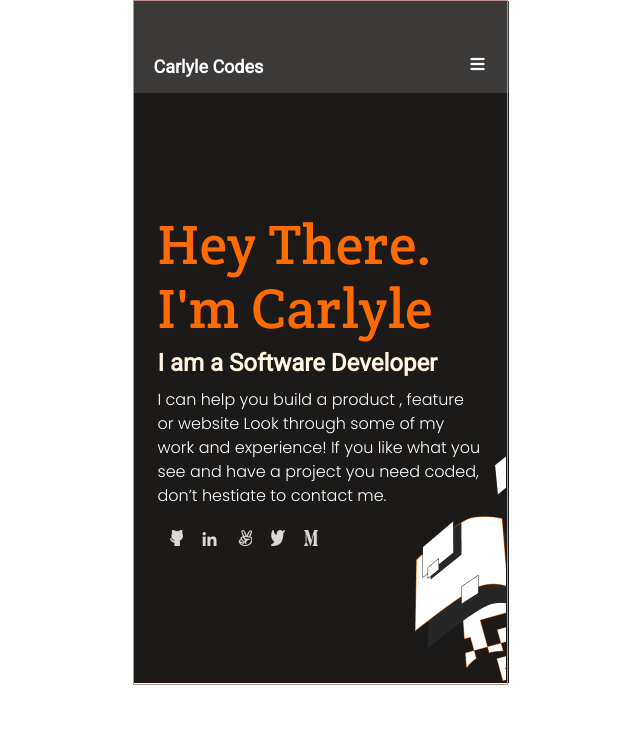
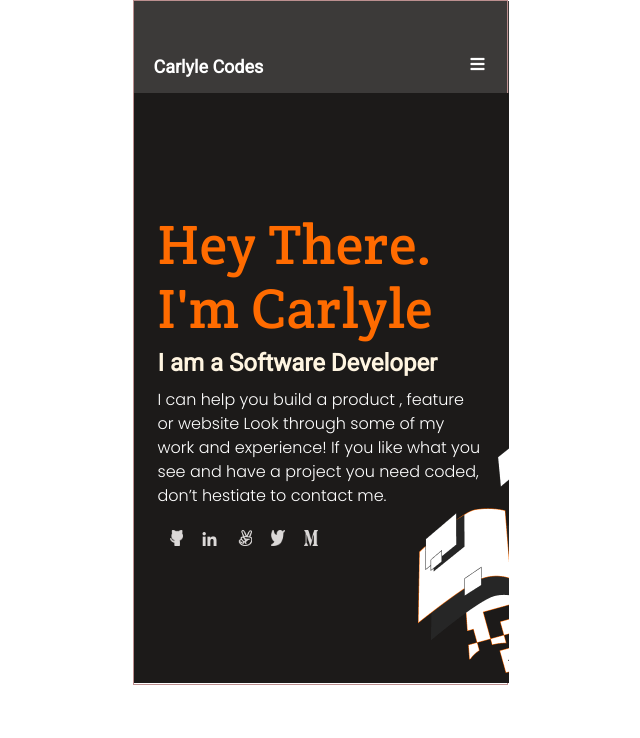
Before and after one commit to carlylechia/MY-PORTFOLIO, a website: page index.html in a window 1280 px wide. Shown: the whole page, without its empty margins (320-960 px from the left). Drawn offline with Linux system fonts and the light colour scheme.

Commit message:
MAKE CHANGES SUGGESTED BY REVIEWER

```diff
--- a/index.html
+++ b/index.html
@@ -20,18 +20,20 @@
 </head>
 <body>
   <div class="portfolio">
+    <section class="headline-section">
       <header>
-      <nav class="navbar">
+        <div class="navbar">
           <div class="navbottom">
             <div class="logo">
               <h2>Carlyle Codes</h2>
             </div>
-          <div class="menu">
+            <nav class="menu">
               <i class="fas fa-bars"></i>
+            </nav>
           </div>
         </div>
-      </nav>
-      <section class="headline">
+      </header>
+      <div class="headline">
         <div class="content">
           <h1>Hey There. I'm Carlyle</h1>
           <p class="h3">I am a Software Developer</p>
@@ -44,10 +46,9 @@
           <li><a href="#"><img class="box four" src="images/twitter.png" alt="twitter icon"></a></li>
           <li><a href="#"><img class="box five" src="images/m-icon.png" alt="M"></a></li>
         </ul>
+      </div>
+        <div class="headerbg">
+        </div>
     </section>
-      <div class="headerbg">
-        <img src="images/Illustration.png" alt="illustration image">
-      </div>
-    </header>
   </div>
 </body>
--- a/style.css
+++ b/style.css
@@ -32,10 +32,10 @@ header {
   z-index: -1;
 }
 
-.headerbg {
-  position: absolute;
-  left: 60.37%;
-  top: 320px;
+.headline-section {
+  background-image: url('images/Illustration.png');
+  background-position-x: right 320px;
+  background-position-x: left 60.37%;
 }
 
 .navbar {
@@ -84,7 +84,11 @@ header {
   height: 590px;
   width: 375px;
   top: 92px;
-  background: #1c1a19;
+  background: #1c1a19 url('images/Illustration.png');
+  background-repeat: no-repeat;
+  background-position: bottom;
+  background-position: right;
+  background-position-y: 220px;
 }
 
 h1 {
```
Lines whose indentation alone changed are shown as unchanged.
